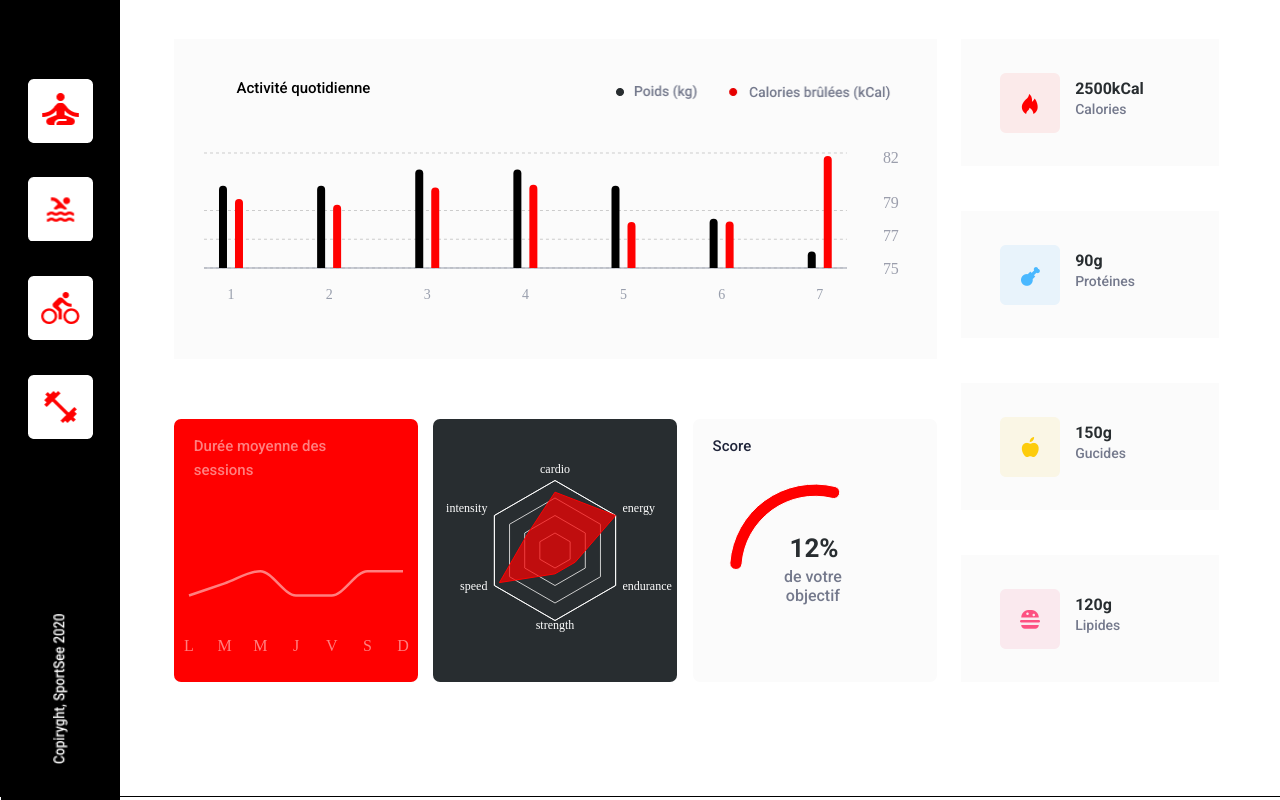
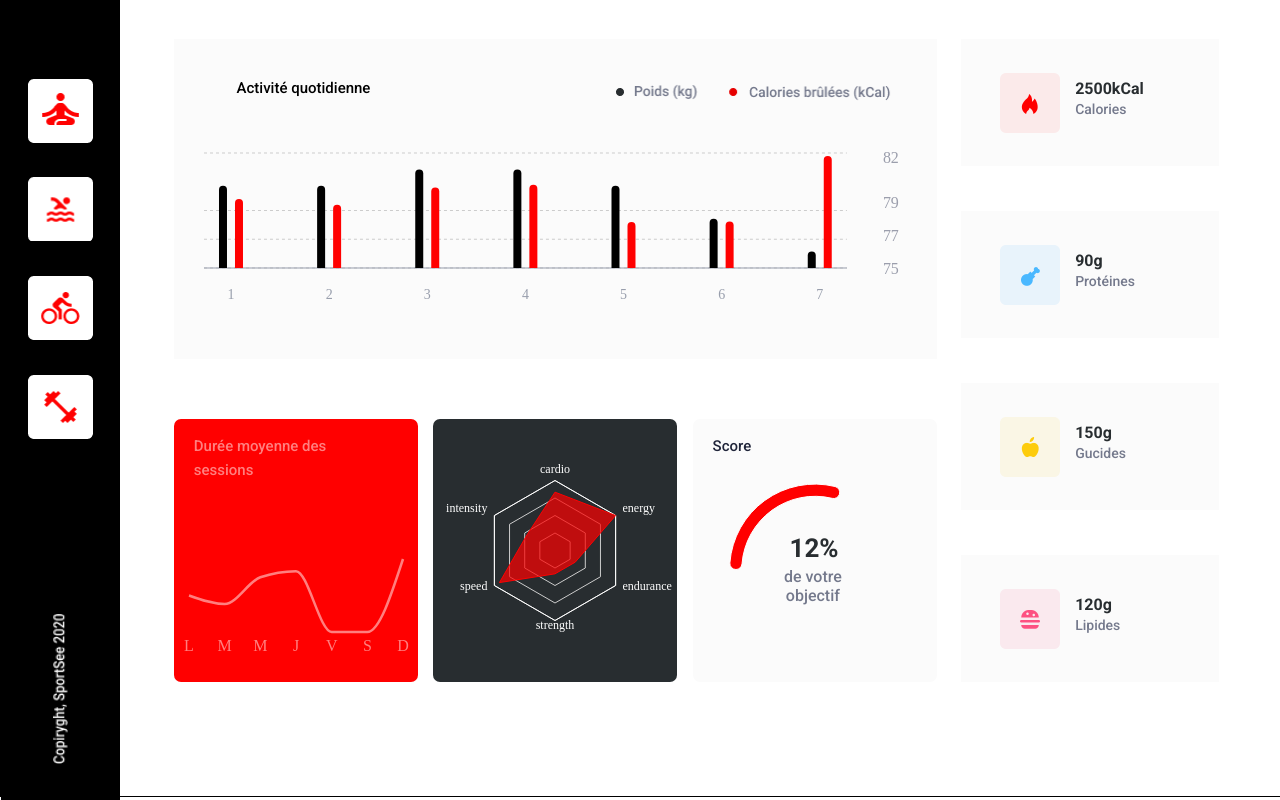
Before and after one commit to MillaDu22/sportsee, a React (Create React App) app: page /#/ in a window 1280 px wide. Shown: the part 325-1125 px from the top of the page. Built offline with nearby package versions, Linux system fonts and the light colour scheme.

Commit message:
mock data composant line chart avec methode getUserAverageSessions

```diff
--- a/src/Components/TinyLineChart/index.jsx
+++ b/src/Components/TinyLineChart/index.jsx
@@ -1,7 +1,8 @@
 import './TinyLineChart.css';
 import React, { useState, useEffect } from 'react';
 import { LineChart, Line, XAxis, Tooltip, ResponsiveContainer } from 'recharts';
-import { USER_AVERAGE_SESSIONS } from '../../Services/DataMock.js';
+import { getUserAverageSessions } from '../../Services/DataMock.js';
+
 
 const dayAbbreviations = {
     1: 'L',
@@ -15,16 +16,23 @@ const dayAbbreviations = {
 
 export default function TinyLineChart() {
     const [ sessionData, setSessionData ] = useState([]);
-
     useEffect(() => {
-        // Fetch average session data Cecilia //
-            const userData = USER_AVERAGE_SESSIONS.find( user => user.userId === 18 );
-            if ( userData ) {
-                setSessionData( userData.sessions.map( session => ({
-                    day: dayAbbreviations[ session.day ],
+        const fetchUserAverageSessions = async () => {
+            try {
+                const params = new URLSearchParams( window.location.search );
+                let userId = params.get( 'user' ) ?? 12;
+                userId = parseInt( userId );
+                const userData = getUserAverageSessions( userId );
+                const modifiedData = userData.sessions.map( session => ({
+                    day: dayAbbreviations[session.day],
                     sessionLength: session.sessionLength,
-                })));
+                }));
+                setSessionData( modifiedData );
+            } catch ( error ) {
+                console.error( 'Erreur lors de la récupération des données de session moyenne de l\'utilisateur :', error );
             }
+        };
+        fetchUserAverageSessions();
     }, []);
     return (
         <div className = "container-tiny-line-chart">
```
Also changed, not shown: src/Components/SimpleBarChart/index.jsx (+9 -9 lines).
